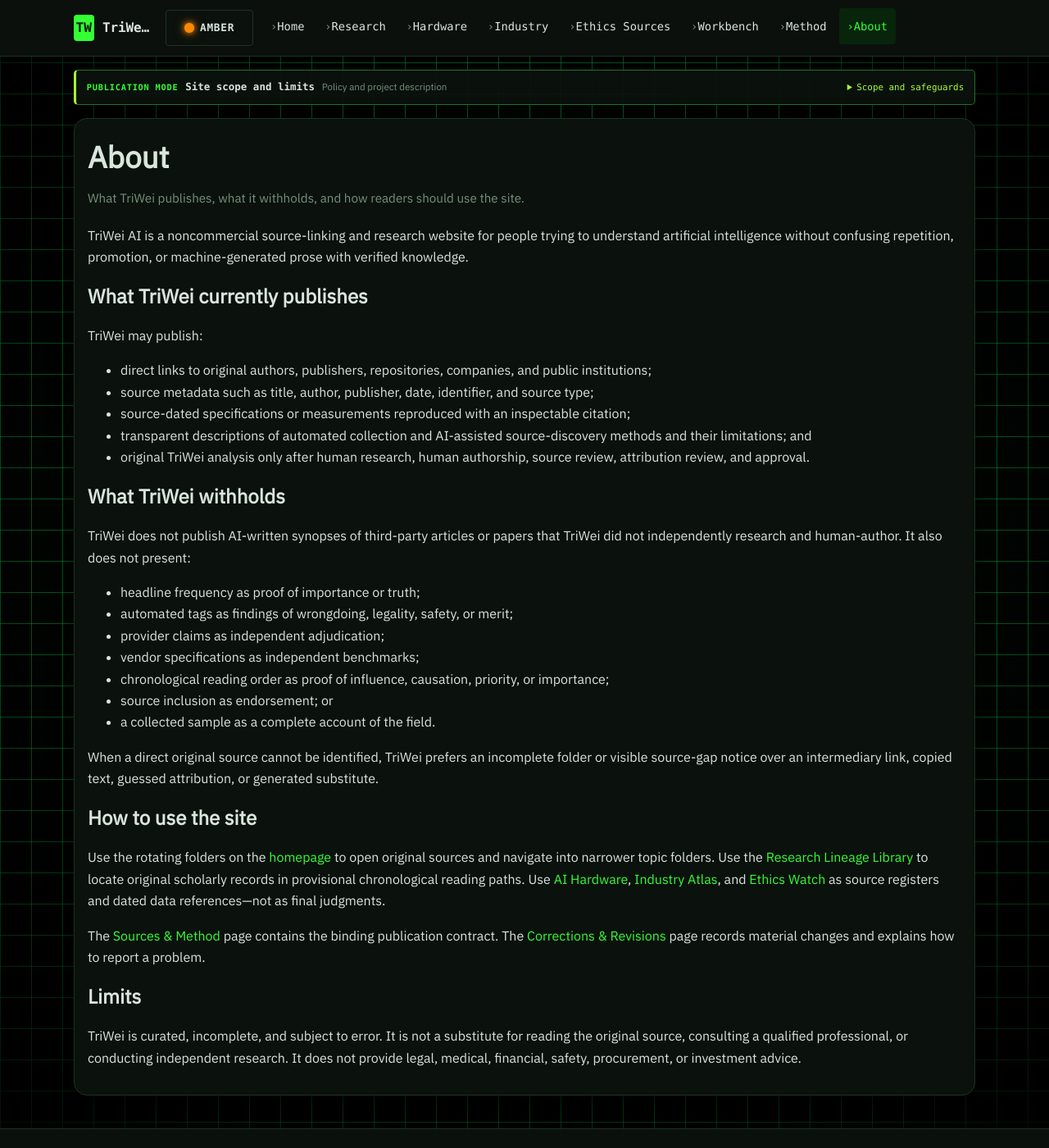
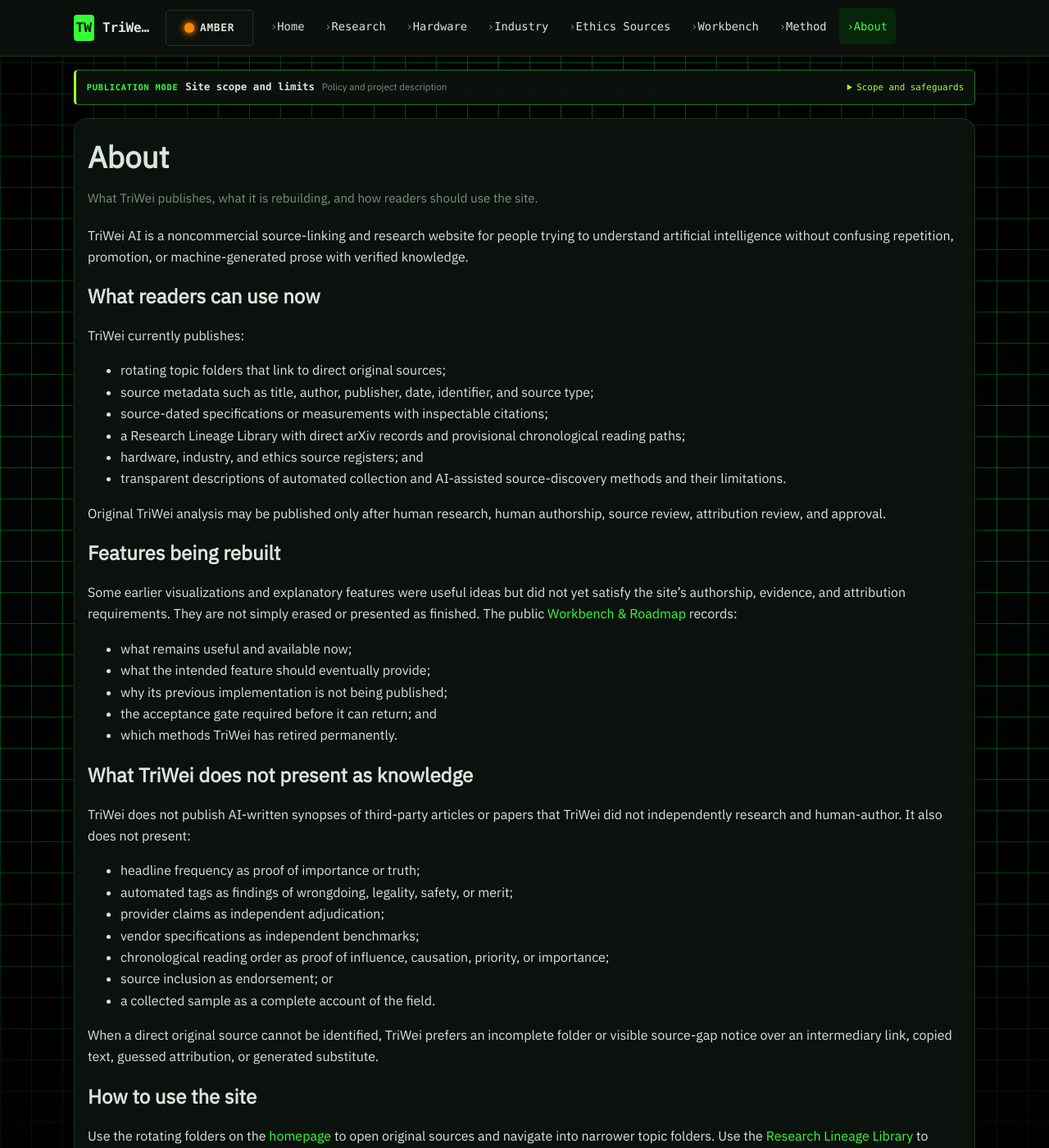
Before and after one commit to Joeyjojoe-jr/triwei-ai-site, a Jekyll site: the page built from about.md, in a window 1280 px wide and 1400 px high. Shown: the whole window at 82% size. Built offline with Jekyll 4.4.1, drawn with Linux system fonts in a browser that asks for light colours; some of the changed text lies outside the part shown.

Commit message:
Explain published and workbench feature states

```diff
--- a/about.md
+++ b/about.md
@@ -2,23 +2,36 @@
 layout: page
 title: About
 permalink: /about/
-description: What TriWei publishes, what it withholds, and how readers should use the site.
+description: What TriWei publishes, what it is rebuilding, and how readers should use the site.
 publication_key: about
 ---
 
 TriWei AI is a noncommercial source-linking and research website for people trying to understand artificial intelligence without confusing repetition, promotion, or machine-generated prose with verified knowledge.
 
-## What TriWei currently publishes
+## What readers can use now
 
-TriWei may publish:
+TriWei currently publishes:
 
-- direct links to original authors, publishers, repositories, companies, and public institutions;
+- rotating topic folders that link to direct original sources;
 - source metadata such as title, author, publisher, date, identifier, and source type;
-- source-dated specifications or measurements reproduced with an inspectable citation;
-- transparent descriptions of automated collection and AI-assisted source-discovery methods and their limitations; and
-- original TriWei analysis only after human research, human authorship, source review, attribution review, and approval.
+- source-dated specifications or measurements with inspectable citations;
+- a Research Lineage Library with direct arXiv records and provisional chronological reading paths;
+- hardware, industry, and ethics source registers; and
+- transparent descriptions of automated collection and AI-assisted source-discovery methods and their limitations.
 
-## What TriWei withholds
+Original TriWei analysis may be published only after human research, human authorship, source review, attribution review, and approval.
+
+## Features being rebuilt
+
+Some earlier visualizations and explanatory features were useful ideas but did not yet satisfy the site's authorship, evidence, and attribution requirements. They are not simply erased or presented as finished. The public [Workbench & Roadmap](/workbench/) records:
+
+- what remains useful and available now;
+- what the intended feature should eventually provide;
+- why its previous implementation is not being published;
+- the acceptance gate required before it can return; and
+- which methods TriWei has retired permanently.
+
+## What TriWei does not present as knowledge
 
 TriWei does not publish AI-written synopses of third-party articles or papers that TriWei did not independently research and human-author. It also does not present:
 
@@ -34,7 +47,7 @@
 
 ## How to use the site
 
-Use the rotating folders on the [homepage](/) to open original sources and navigate into narrower topic folders. Use the [Research Lineage Library](/signals/) to locate original scholarly records in provisional chronological reading paths. Use [AI Hardware](/hardware/), [Industry Atlas](/industry/), and [Ethics Watch](/ethics/) as source registers and dated data references—not as final judgments.
+Use the rotating folders on the [homepage](/) to open original sources and navigate into narrower topic folders. Use the [Research Lineage Library](/signals/) to locate original scholarly records. Use [AI Hardware](/hardware/), [Industry Data](/industry/), and [Ethics Sources](/ethics/) for source-dated information. Use the [Workbench](/workbench/) to see which richer features are being rebuilt and exactly what must be completed before publication.
 
 The [Sources & Method](/sources/) page contains the binding publication contract. The [Corrections & Revisions](/corrections/) page records material changes and explains how to report a problem.
 
```
